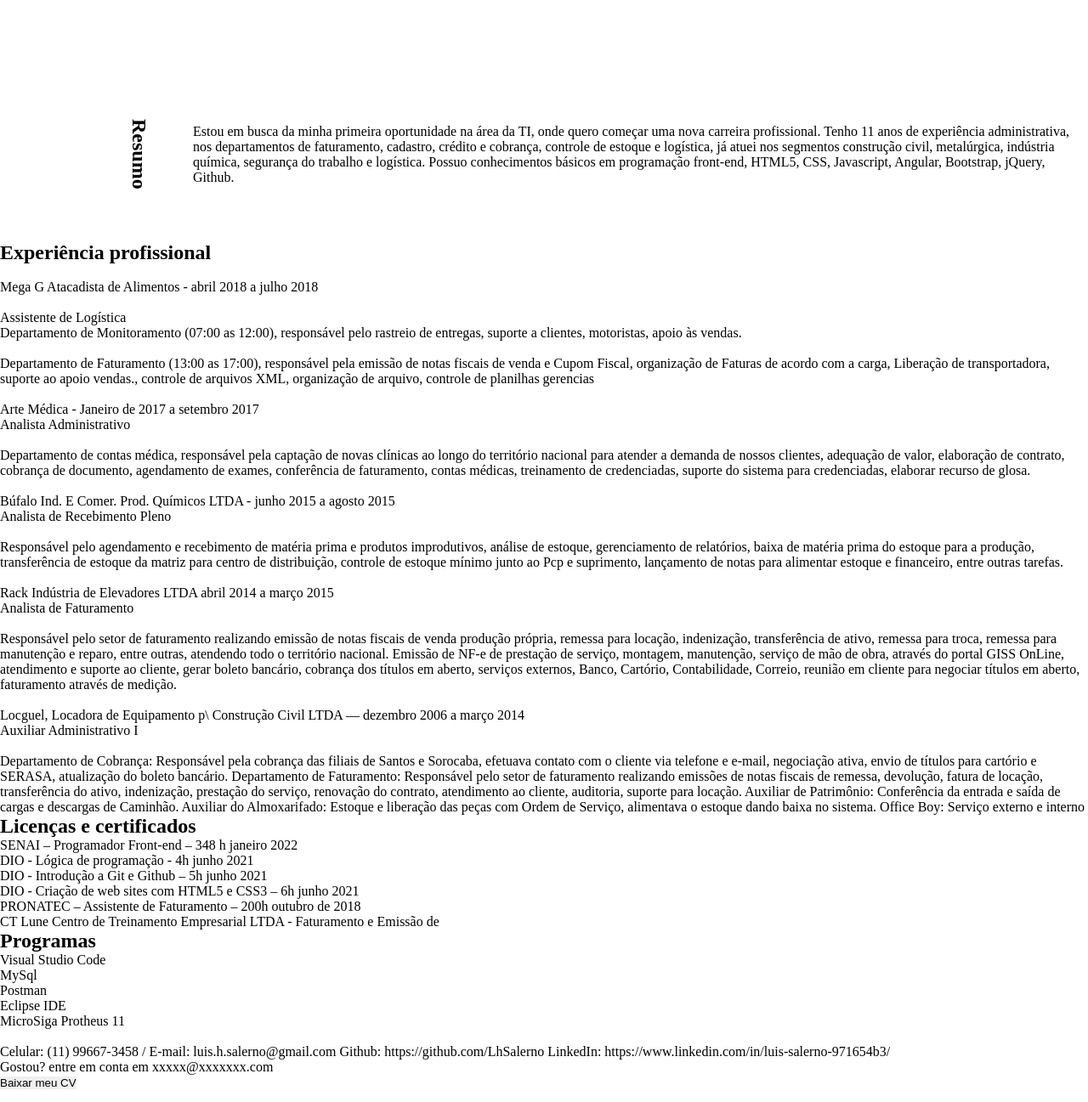
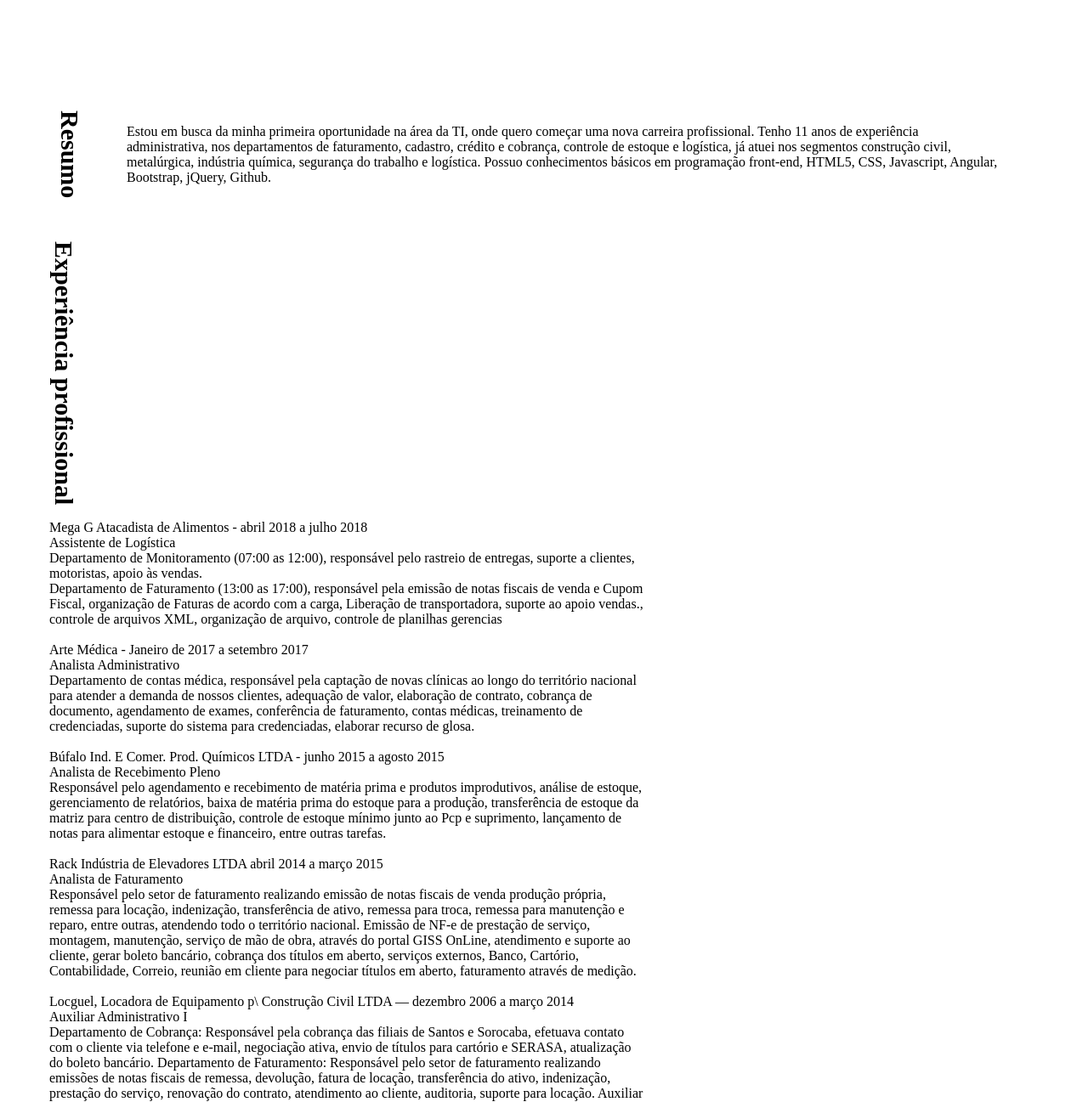
Before and after one commit to LhSalerno/Praticando-, a plain HTML site: page index.html in a window 1280 px wide. Shown: the part 680-1977 px from the top of the page at 85% size. Drawn offline with Linux system fonts and the light colour scheme.

Commit message:
Atualizando

```diff
--- a/index.html
+++ b/index.html
@@ -48,17 +48,16 @@
                 Bootstrap, jQuery, Github. </p>
         </div>
      <div class="container" id="template-areas">
-        <div class="grid">
             <div id="experiencia">
+                <h2>Experiência profissional</h2>
             <div class="mega">
-                <h2>Experiência profissional</h2>
+
                 <br>
                 <p>Mega G Atacadista de Alimentos - abril 2018 a julho 2018 </p>
-                <br>
                 <p>Assistente de Logística </p>
                 <p>Departamento de Monitoramento (07:00 as 12:00), responsável pelo rastreio de entregas,
                     suporte a clientes, motoristas, apoio às vendas. </p>
-                <br>
+
                 <p> Departamento de Faturamento (13:00 as 17:00), responsável pela emissão de notas fiscais
                     de venda e Cupom Fiscal, organização de Faturas de acordo com a carga, Liberação de
                     transportadora, suporte ao apoio vendas., controle de arquivos XML, organização de
@@ -68,7 +67,6 @@
                 <br>
                 <p>Arte Médica - Janeiro de 2017 a setembro 2017 </p>
                 <p>Analista Administrativo </p>
-                <br>
                 <p>Departamento de contas médica, responsável pela captação de novas clínicas ao longo
                     do território nacional para atender a demanda de nossos clientes, adequação de valor,
                     elaboração de contrato, cobrança de documento, agendamento de exames, conferência de
@@ -79,7 +77,6 @@
                 <br>
                 <p>Búfalo Ind. E Comer. Prod. Químicos LTDA - junho 2015 a agosto 2015 </p>
                 <p>Analista de Recebimento Pleno</p>
-                <br>
                 <p>Responsável pelo agendamento e recebimento de matéria prima e produtos improdutivos,
                     análise de estoque, gerenciamento de relatórios, baixa de matéria prima do estoque
                     para a produção, transferência de estoque da matriz para centro de distribuição,
@@ -90,7 +87,6 @@
                 <br>
                 <p>Rack Indústria de Elevadores LTDA abril 2014 a março 2015  </p>
                 <p>Analista de Faturamento </p>
-                <br>
                 <p>Responsável pelo setor de faturamento realizando emissão de notas fiscais de venda
                     produção própria, remessa para locação, indenização, transferência de ativo, remessa
                     para troca, remessa para manutenção e reparo, entre outras, atendendo todo o território
@@ -104,7 +100,6 @@
                 <br>
                 <p>Locguel, Locadora de Equipamento p\ Construção Civil LTDA — dezembro 2006 a março 2014  </p>
                 <p>Auxiliar Administrativo I </p>
-                <br>
                 <p>Departamento de Cobrança: Responsável pela cobrança das filiais de Santos e Sorocaba,
                     efetuava contato com o cliente via telefone e e-mail, negociação ativa, envio de
                     títulos para cartório e SERASA, atualização do boleto bancário.
@@ -119,7 +114,8 @@
                     Office Boy: Serviço externo e interno </p>
             </div>
         </div>
-        <div id="certificados">
+        <div class="container2">
+                    <div id="certificados">
                 <h2>Licenças e certificados </h2>
                 <p> SENAI – Programador Front-end – 348 h janeiro 2022 </p>
                 <p> DIO - Lógica de programação - 4h junho 2021 </p>
@@ -137,19 +133,20 @@
             <p> MicroSiga Protheus 11</p>
         </div>
         <div id="contato">
-            <img src="" alt="">
+            <img src="/imagens/real.png" alt="">
             <p> Celular: (11) 99667-3458  /  E-mail: luis.h.salerno@gmail.com
                 Github: https://github.com/LhSalerno
                 LinkedIn: https://www.linkedin.com/in/luis-salerno-971654b3/
             </p>
         </div>
-    </div>
+
+        </div>
      </div>
     </main>
 <!--Rodaé-->
     <footer>
         <div class="gostou">
-            <p>Gostou? entre em conta em xxxxx@xxxxxxx.com</p>
+            <p>Gostou? entre em conta em luis.h.salerno@gmail.com </p>
             <button class="baixar">
                 <p>Baixar meu CV</p>
             </button>
--- a/style.css
+++ b/style.css
@@ -55,11 +55,12 @@
 /*meio da pagina*/
 .resumo{
     margin-top: 80px;
-    margin-left: 100px;
+    margin-left: 15px;
     padding: 50px ;
 }
 
 .resumo h2{
+    font-size: 30px;
     display: flex;
     align-items:flex-start ;
     writing-mode: vertical-lr;
@@ -71,3 +72,57 @@
     width: 1109px;
     height: 105px;
 }
+
+#experiencia{
+    display: inline-block;
+    align-items: flex-start;
+    width: 700px;
+    margin-left: 58px;
+}
+#experiencia h2{
+    display: flex;
+    align-items: flex-start;
+    font-size: 30px;
+    writing-mode: vertical-lr;
+}
+.container2{
+    float: right;
+    width: 480px;
+    display: inline-block;
+    align-items: flex-start;
+    margin-left: 100px;
+}
+.container2 h2{
+    writing-mode: vertical-lr;
+}
+#contato img{
+    max-width: 350px;
+    margin-left: 50px;
+}
+footer{
+    height: 200px;
+    background-color: #222222;
+}
+
+.gostou{
+    padding: 80px;
+    align-items: center;
+}
+.gostou p{
+    font-size: 28px;
+}
+.baixar{
+    float: right;
+    margin: 10px;
+    width: 315px;
+    height: 62px;
+    border-radius: 100px;
+    font-size: 18px;
+}
+.baixar :hover{
+    margin: 10px;
+    width: 315px;
+    height: 62px;
+    border-radius: 100px;
+    font-size: 18px;
+}
```
